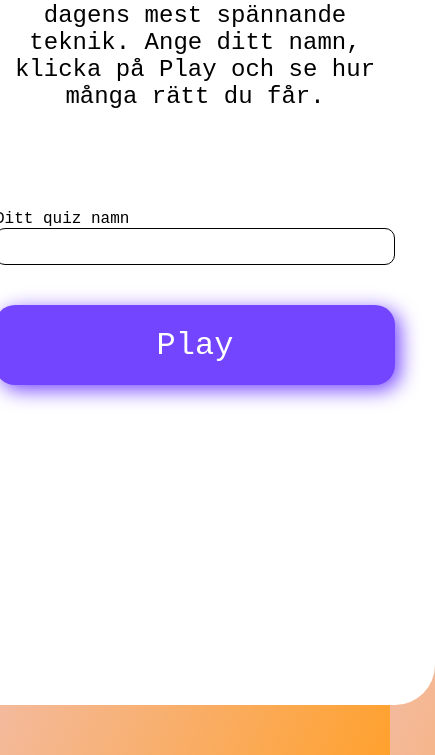
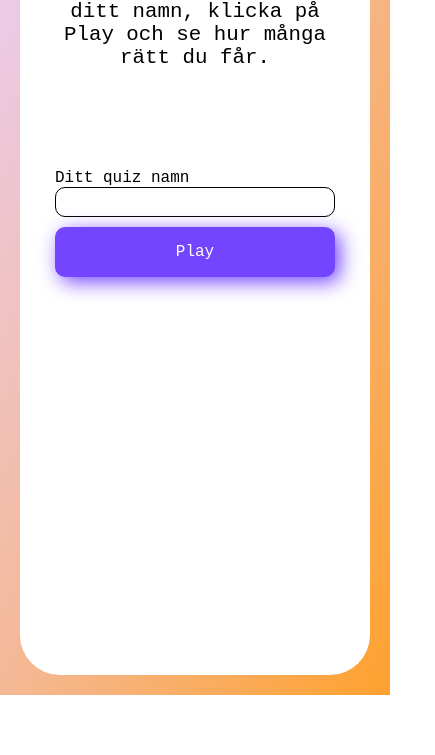
Before and after one commit to Pauline444/quiz, a plain HTML site: page index.html in a window 390 px wide. Shown: the part 189-944 px from the top of the page, 435 px wide, since content can reach past the window. After the commit the page ends 884 px from the top, so only its background shows below. Drawn offline with Linux system fonts and the light colour scheme.

Commit message:
adding media querys

```diff
--- a/sass/_index.scss
+++ b/sass/_index.scss
@@ -14,17 +14,34 @@ body {
     font-family: $font-main;
     display: flex;
     justify-content: center;
+    width: 100vw;
 }
 
 h1 {
     text-align: center;
-    font-size: 3rem;
-    margin: 10px;
+    font-size: 3.2rem;
+    margin: 15px;
+
+    @include mobile {
+        font-size: 2.8rem;
+    }
+
+    @include tablet {
+        font-size: 3rem;
+    }
 }
 
 p {
     text-align: center;
     font-size: 1.5rem;
+
+    @include mobile {
+        font-size: 1.3rem;
+    }
+
+    @include tablet {
+        font-size: 1.4rem;
+    }
 }
 
 .content {
@@ -38,6 +55,16 @@ p {
     flex-direction: column;
     align-items: center;
 
+    @include mobile {
+        margin: 20px;
+        padding: 20px;
+    }
+
+    @include tablet {
+        margin: 40px;
+        padding: 30px;
+    }
+
     header {
         margin-bottom: 100px;
     }
@@ -47,8 +74,21 @@ p {
             padding: 10px;
             border-radius: 10px;
             width: 400px;
+            height: 30px;
             margin-bottom: 40px;
             border: 1px solid $bg-b;
+
+            @include mobile {
+                font-size: 1rem;
+                width: 280px;
+                margin-bottom: 10px;
+            }
+
+            @include tablet {
+                font-size: 1.6rem;
+                width: 350px;
+                margin-bottom: 20px;
+            }
         }
 
         label {
@@ -67,6 +107,19 @@ p {
             border-radius: 20px;
             background-color: $bg-btn;
             font-family: $font-main;
+
+            @include mobile {
+                font-size: 1rem;
+                width: 280px;
+                height: 50px;
+                border-radius: 10px;
+            }
+
+            @include tablet {
+                font-size: 1.6rem;
+                width: 350px;
+                height: 50px;
+            }
         }
 
         .btn:hover {
--- a/sass/_mixins.scss
+++ b/sass/_mixins.scss
@@ -1,11 +1,11 @@
-@mixin desktop {
-    @media (min-width: 1024px) {
+@mixin tablet {
+    @media (min-width: 500px) and (max-width: 823px) {
         @content;
     }
 }
 
-@mixin tablet {
-    @media (min-width: 768px) {
+@mixin mobile {
+    @media (max-width: 499px) {
         @content;
     }
 }
```
Also changed, not shown: sass/styles.css, 1 other file.
